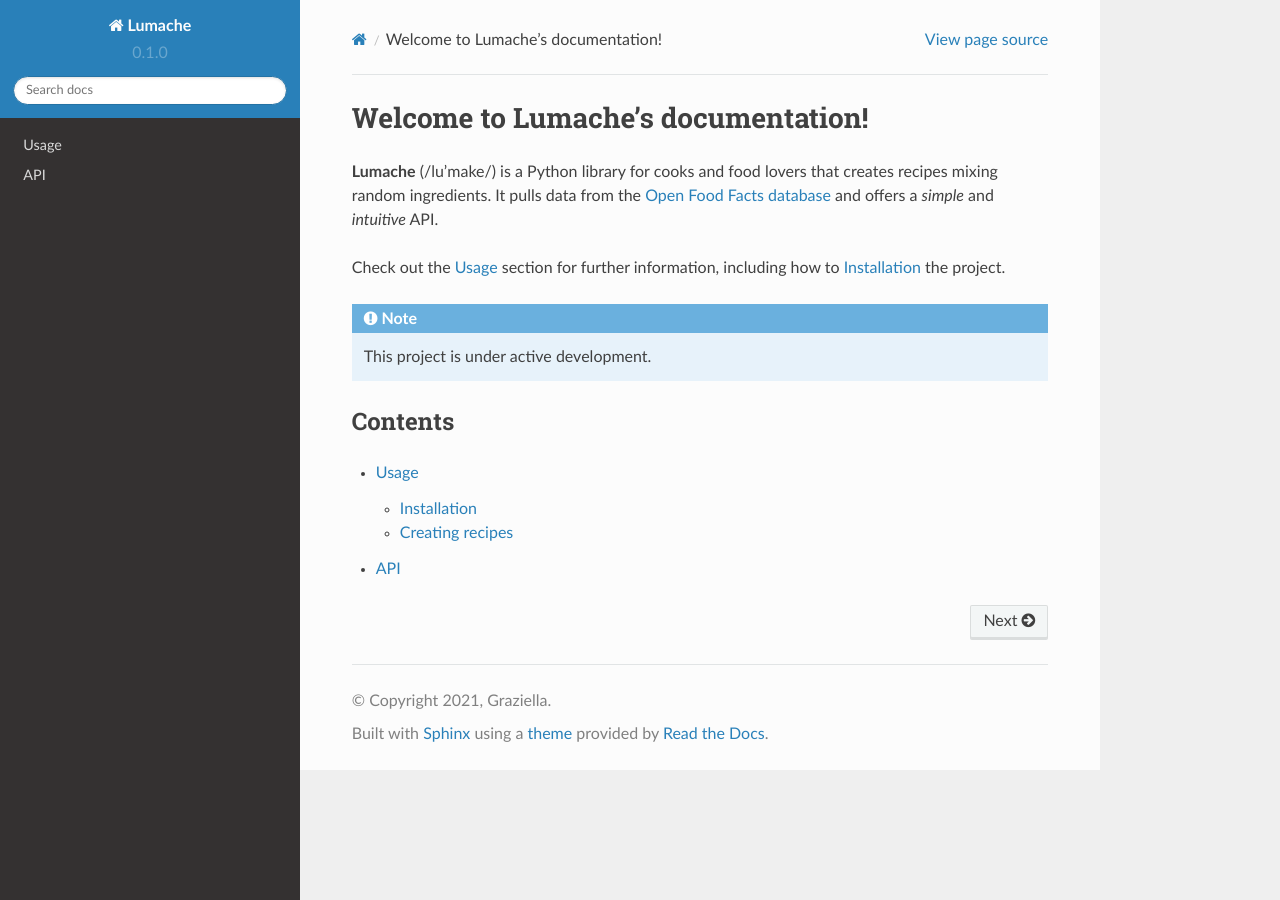
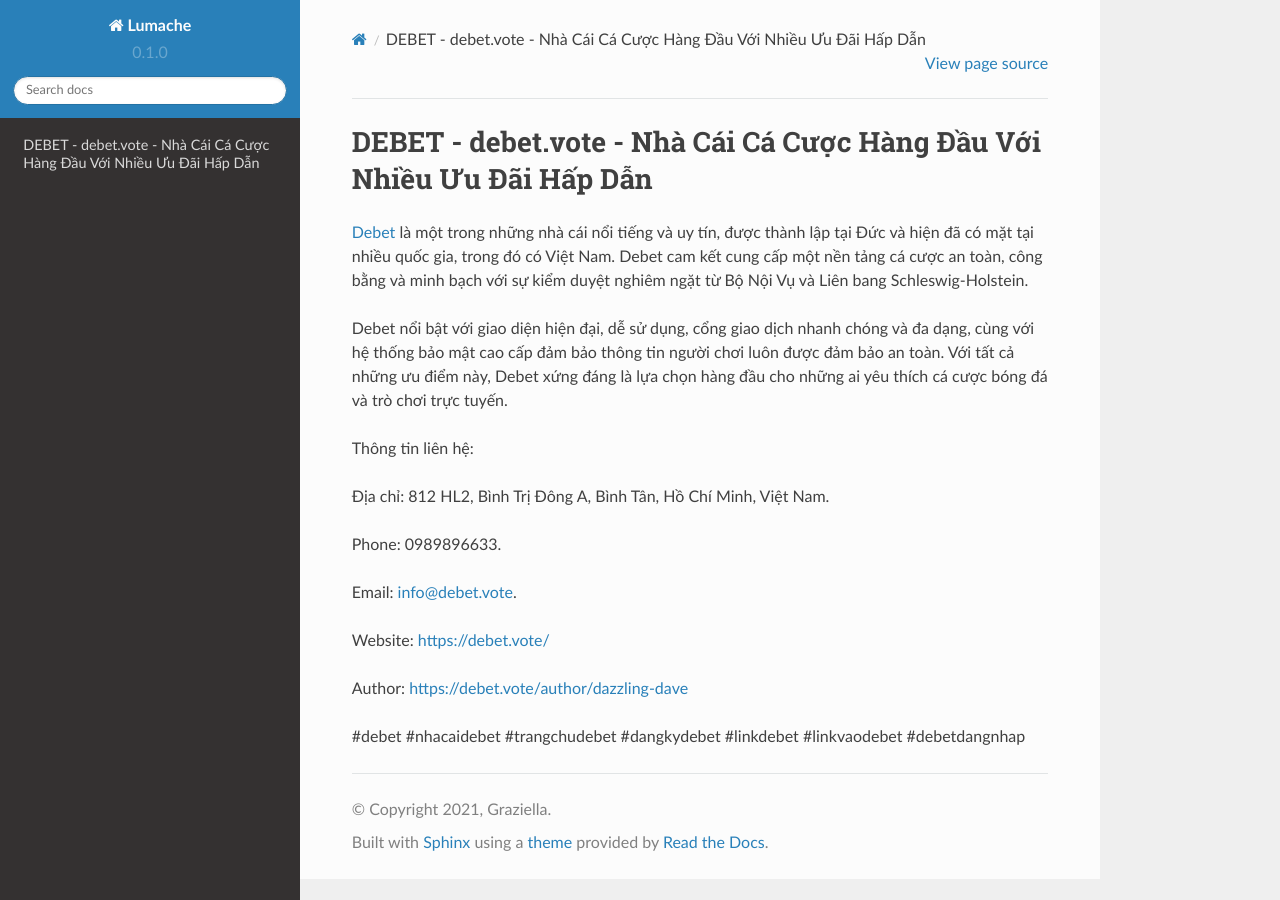
Before and after one commit to vqtranquocthuan424/debetvote, a Sphinx documentation site: the page built from docs/source/index.rst, in a window 1280 px wide. Built offline with Sphinx 7.4.7 and the Read the Docs theme 2.0.0, drawn with Linux system fonts in a browser that asks for light colours.

Commit message:
Update index.rst

```diff
--- a/docs/source/index.rst
+++ b/docs/source/index.rst
@@ -1,22 +1,20 @@
-Welcome to Lumache's documentation!
+DEBET - debet.vote - Nhà Cái Cá Cược Hàng Đầu Với Nhiều Ưu Đãi Hấp Dẫn
 ===================================
 
-**Lumache** (/lu'make/) is a Python library for cooks and food lovers
-that creates recipes mixing random ingredients.
-It pulls data from the `Open Food Facts database <https://world.openfoodfacts.org/>`_
-and offers a *simple* and *intuitive* API.
+`Debet <https://debet.vote/>`_ là một trong những nhà cái nổi tiếng và uy tín, được thành lập tại Đức và hiện đã có mặt tại nhiều quốc gia, trong đó có Việt Nam. Debet cam kết cung cấp một nền tảng cá cược an toàn, công bằng và minh bạch với sự kiểm duyệt nghiêm ngặt từ Bộ Nội Vụ và Liên bang Schleswig-Holstein.
 
-Check out the :doc:`usage` section for further information, including
-how to :ref:`installation` the project.
+Debet nổi bật với giao diện hiện đại, dễ sử dụng, cổng giao dịch nhanh chóng và đa dạng, cùng với hệ thống bảo mật cao cấp đảm bảo thông tin người chơi luôn được đảm bảo an toàn. Với tất cả những ưu điểm này, Debet xứng đáng là lựa chọn hàng đầu cho những ai yêu thích cá cược bóng đá và trò chơi trực tuyến.
 
-.. note::
+Thông tin liên hệ:
 
-   This project is under active development.
+Địa chỉ: 812 HL2, Bình Trị Đông A, Bình Tân, Hồ Chí Minh, Việt Nam.
 
-Contents
---------
+Phone: 0989896633.
 
-.. toctree::
+Email: info@debet.vote.
 
-   usage
-   api
+Website: https://debet.vote/
+
+Author: https://debet.vote/author/dazzling-dave
+
+#debet #nhacaidebet #trangchudebet #dangkydebet #linkdebet #linkvaodebet #debetdangnhap
```
